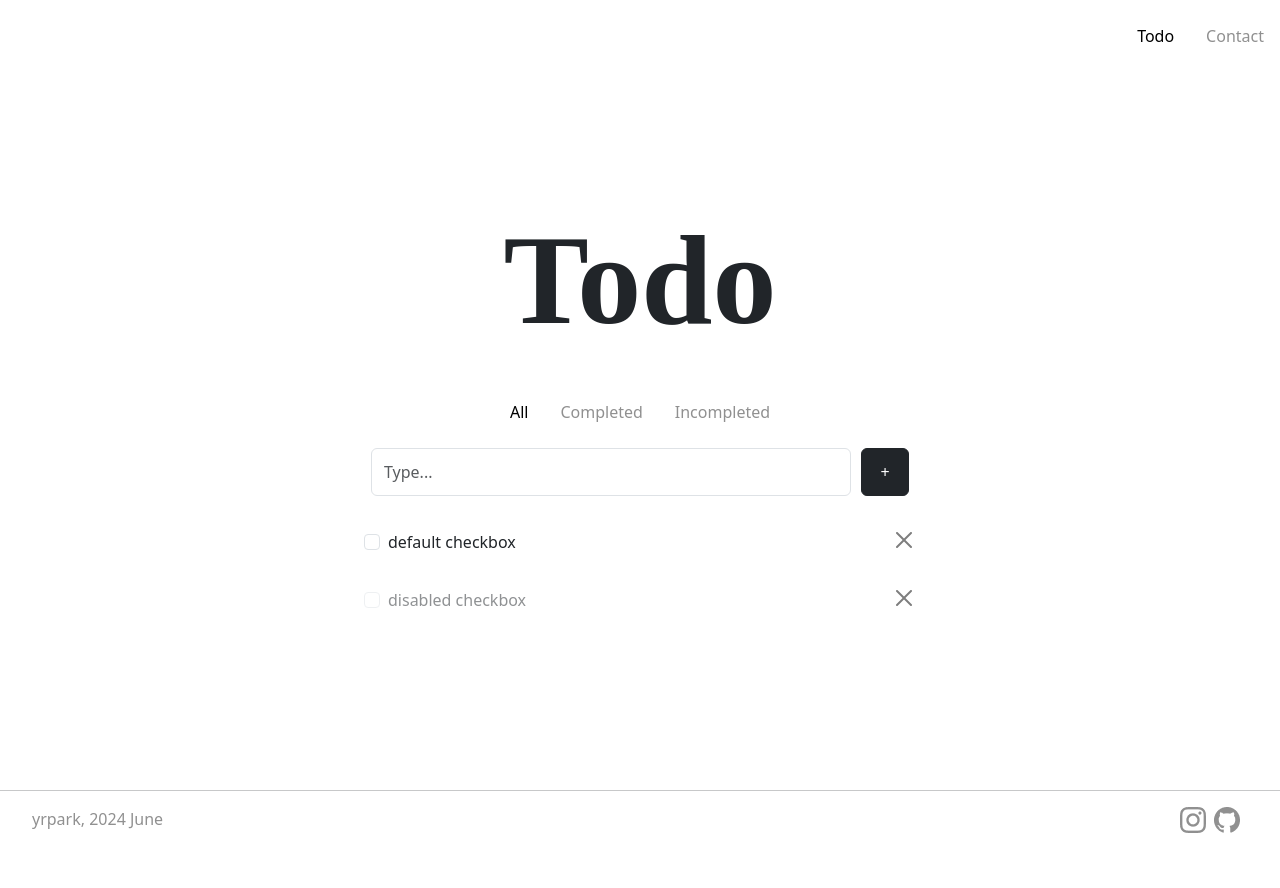
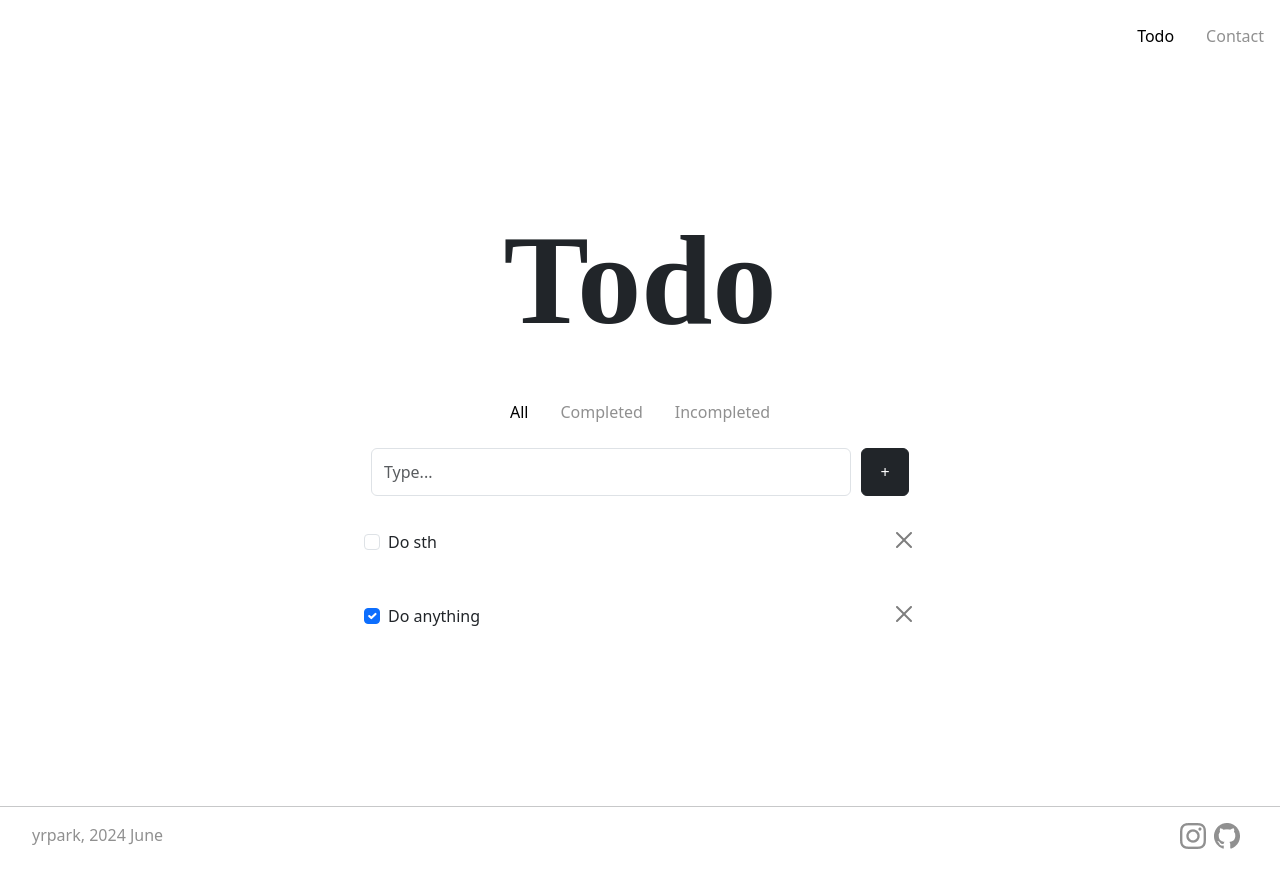
Before and after one commit to YerangPark/react-todo, a React (Create React App) app: page / in a window 1280 px wide. Shown: the top 888 px of the page. Built offline with nearby package versions, Linux system fonts and the light colour scheme; a web font is replaced by a local one.

Commit message:
Todo 리스트 렌더링, 체크박스 클릭 시 상태 변경 기능 구현

```diff
--- a/src/App.js
+++ b/src/App.js
@@ -1,5 +1,5 @@
 import './App.css';
-import React from 'react';
+import React, { useState } from 'react';
 import Nav from 'react-bootstrap/Nav';
 import Form from 'react-bootstrap/Form';
 import Button from 'react-bootstrap/Button';
@@ -7,8 +7,23 @@ import CloseButton from 'react-bootstrap/CloseButton';
 import { Routes, Route, useNavigate, Outlet } from 'react-router-dom';
 import 'bootstrap/dist/css/bootstrap.min.css';
 
+const TODO_STATUS = {
+  INCOMPLETE : 1,
+  COMPLETE : 2,
+}
+
 function App() {
   let navigate = useNavigate();
+
+  let [todos, setTodos] = useState([{id: 1, content: 'Do sth', status: TODO_STATUS.INCOMPLETE},
+    {id: 2, content: 'Do anything', status: TODO_STATUS.COMPLETE}]);
+
+  function changeStatus(id, value) {
+    let tmpTodos = [...todos];
+    let idx = tmpTodos.findIndex(obj => obj.id === parseInt(id));
+    tmpTodos[idx].status = value;
+    setTodos(tmpTodos);
+  }
 
   return (
     <div className="App">
@@ -60,7 +75,7 @@ function App() {
               <Button className="AddBtn" variant="dark">+</Button>
             </div>
             <div className="FixedWidth TopBlank">
-              { Checkbox() }
+              { todos.map((todo, i)=>{ return <DrawTodo todo={todo} changeStatusFunc={changeStatus} key={i}/> }) }
             </div>
           </>
         }/>
@@ -94,29 +109,23 @@ function App() {
   );
 }
 
-function Checkbox() {
+function DrawTodo(props) {
   return (
     <Form>
       <div key={"default-checkbox"} className="mb-3">
-        <div>
         <Form.Check // prettier-ignore
           type="checkbox"
           id={"default-checkbox"}
-            label={"default checkbox"}
+          label={props.todo.content}
           className="CheckBox"
+          checked={props.todo.status === TODO_STATUS.COMPLETE}
+          onChange={ (e)=>{
+            console.log(e.target.checked);
+            if (e.target.checked) { props.changeStatusFunc(props.todo.id, TODO_STATUS.COMPLETE); }
+            else { props.changeStatusFunc(props.todo.id, TODO_STATUS.INCOMPLETE); }
+          } }
         />
         <CloseButton />
-        </div>
-        <div>
-          <Form.Check
-            disabled
-            type="checkbox"
-            label={"disabled checkbox"}
-            id={"disabled-default-checkbox"}
-            className="CheckBox"
-          />
-          <CloseButton />
-        </div>
       </div>
     </Form>
   );
```
Also changed, not shown: 1 other file (tests, documents, lock files or other folders). Lines whose indentation alone changed are shown as unchanged.
